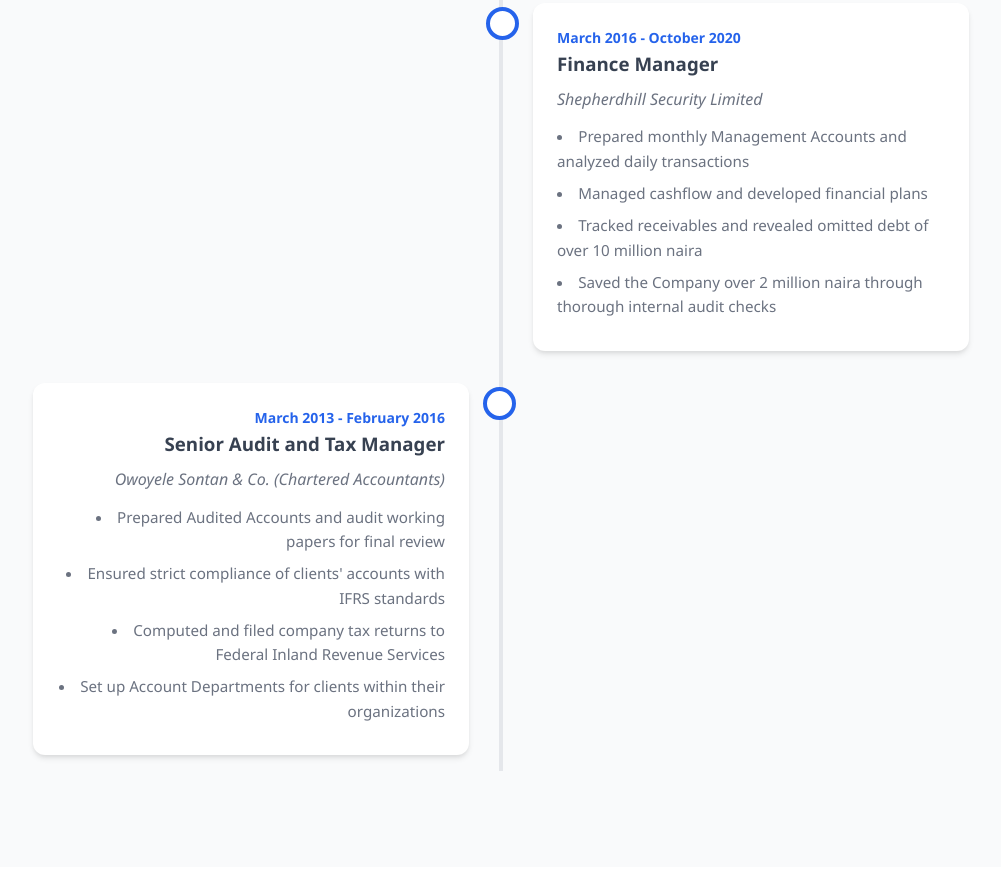
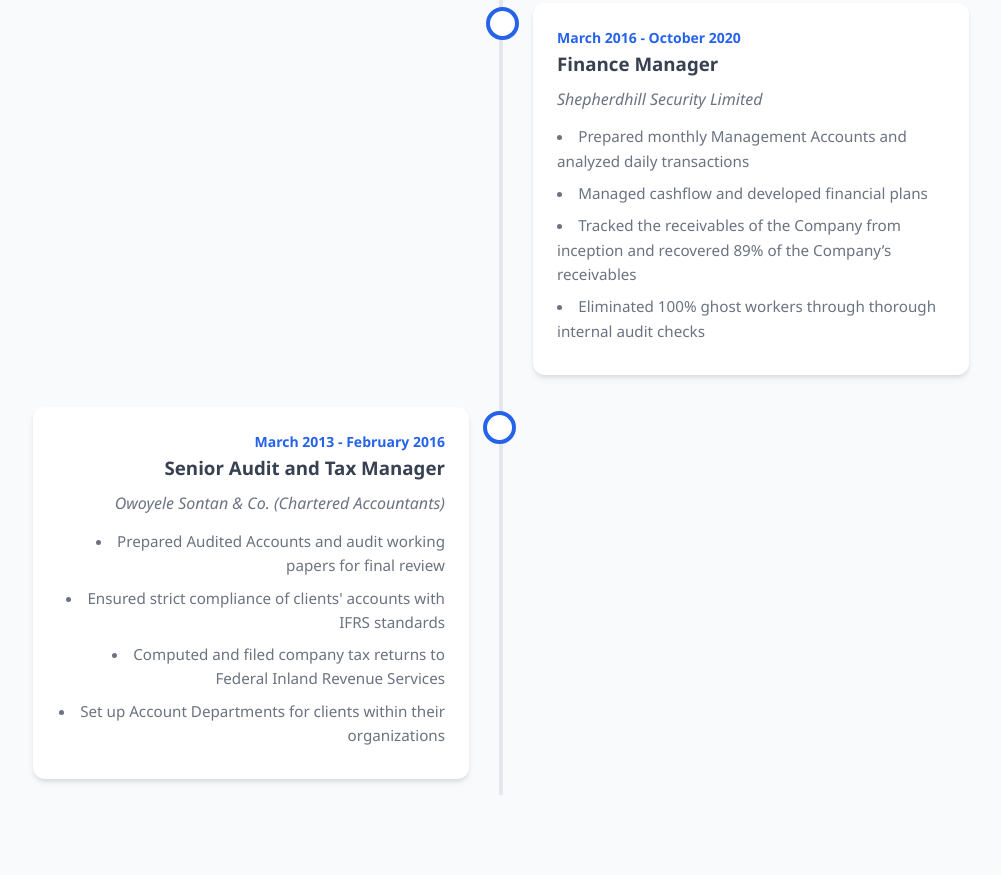
Before and after one commit to sam4success01/Samuel, a plain HTML site: page index.html in a window 1280 px wide. Shown: the part 3705-4580 px from the top of the page, without its empty margins (139-1140 px from the left). Drawn offline with Linux system fonts and the light colour scheme.

Commit message:
Upload portfolio site

```diff
--- a/index.html
+++ b/index.html
@@ -935,8 +935,8 @@
                         <ul class="timeline-duties">
                             <li>Prepared monthly Management Accounts and analyzed daily transactions</li>
                             <li>Managed cashflow and developed financial plans</li>
-                            <li>Tracked receivables and revealed omitted debt of over 10 million naira</li>
-                            <li>Saved the Company over 2 million naira through thorough internal audit checks</li>
+                            <li>Tracked the receivables of the Company from inception and recovered 89% of the Company’s receivables</li>
+                            <li>Eliminated 100% ghost workers through thorough internal audit checks</li>
                         </ul>
                     </div>
                 </div>
@@ -1195,7 +1195,7 @@
                 </div>
                 <div class="education-card">
                     <h3>Academic Education</h3>
-                    <h4>MSc in International Business Management</h4>
+                    <h4>Master of Business Administration</h4>
                     <p>University of East London, United Kingdom</p>
                     <span class="education-date">In View</span>
                 </div>
```
